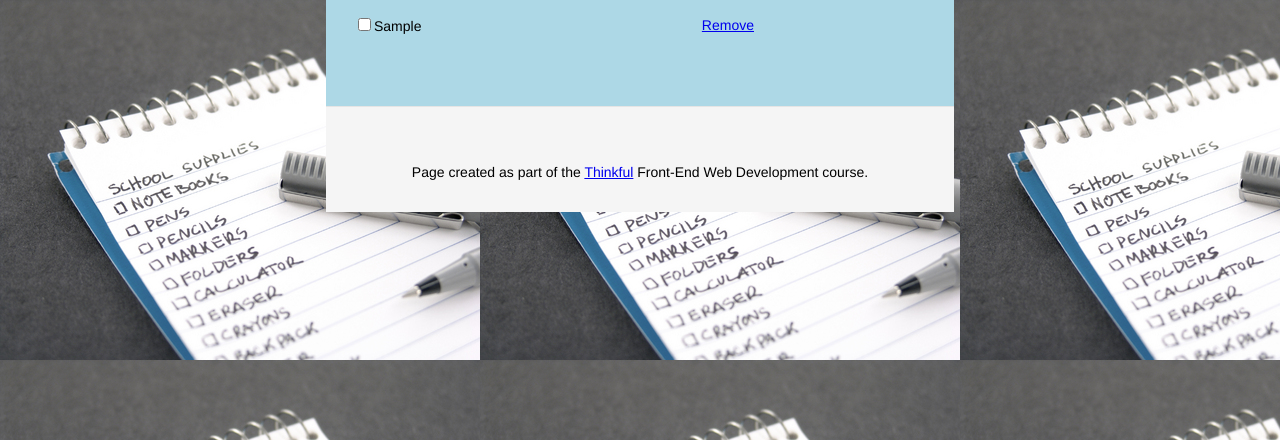
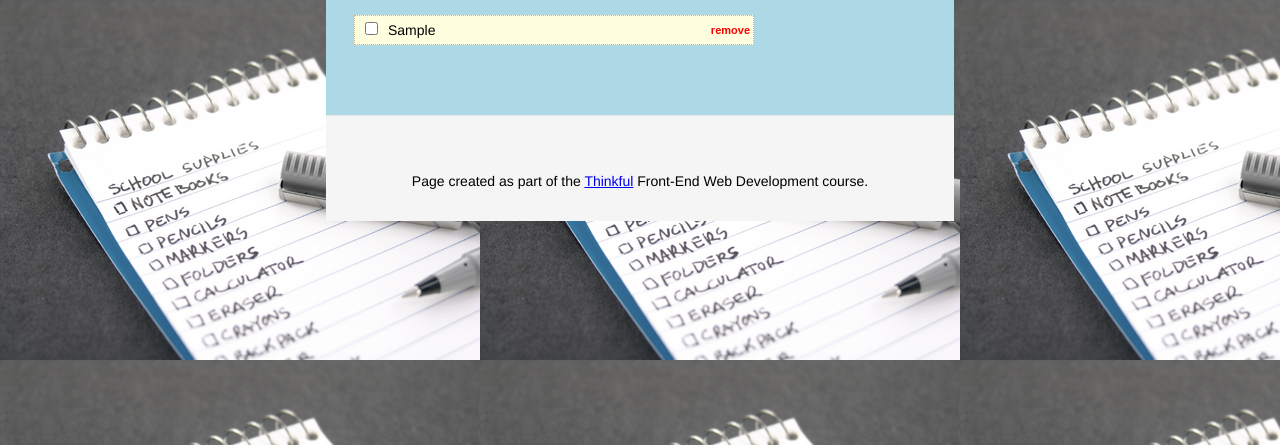
Before and after one commit to mwhelan/Thinkful_ShoppingList, a plain HTML site: page index.html in a window 1280 px wide. Both pictures are taken after typing "Sample" into the empty fields and a click on the input "Add". Shown: the part 360-805 px from the top of the page. Drawn offline with nearby package versions, Linux system fonts and the light colour scheme.

Commit message:
tidied up look and feel.

```diff
--- a/css/main.css
+++ b/css/main.css
@@ -56,6 +56,22 @@ footer {
 
 #list a {
     float: right;
+    text-decoration: none;
+    color: red;
+    font-size: 11px;
+    font-family: sans-serif;
+    font-weight: bold;
+    padding: 3px;
+}
+
+#list input[type="checkbox"] {
+    margin: 0px 10px;
+}
+
+li {
+    line-height: 2;
+    border: 1px tan dotted;
+    background-color: lightyellow;
 }
 
 .completed {
--- a/js/app.js
+++ b/js/app.js
@@ -45,6 +45,6 @@ function addItem() {
 function createListItem(newItem) {
 	var listItem = "<li><input type='checkbox'>";
 	listItem += "<span>" + newItem + "</span>";
-	listItem += "<a href='#'>Remove</a></li>";
+	listItem += "<a href='#'>remove</a></li>";
 	return listItem;
 }
```
